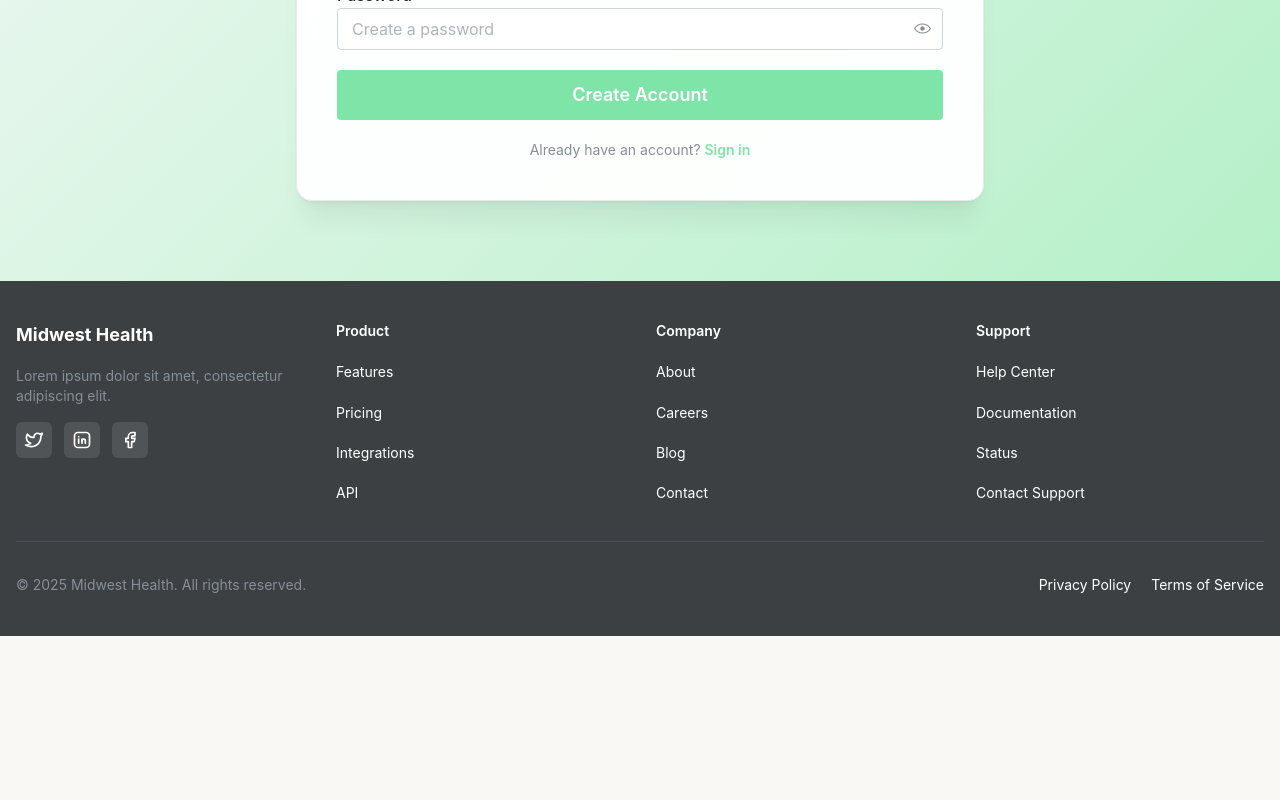
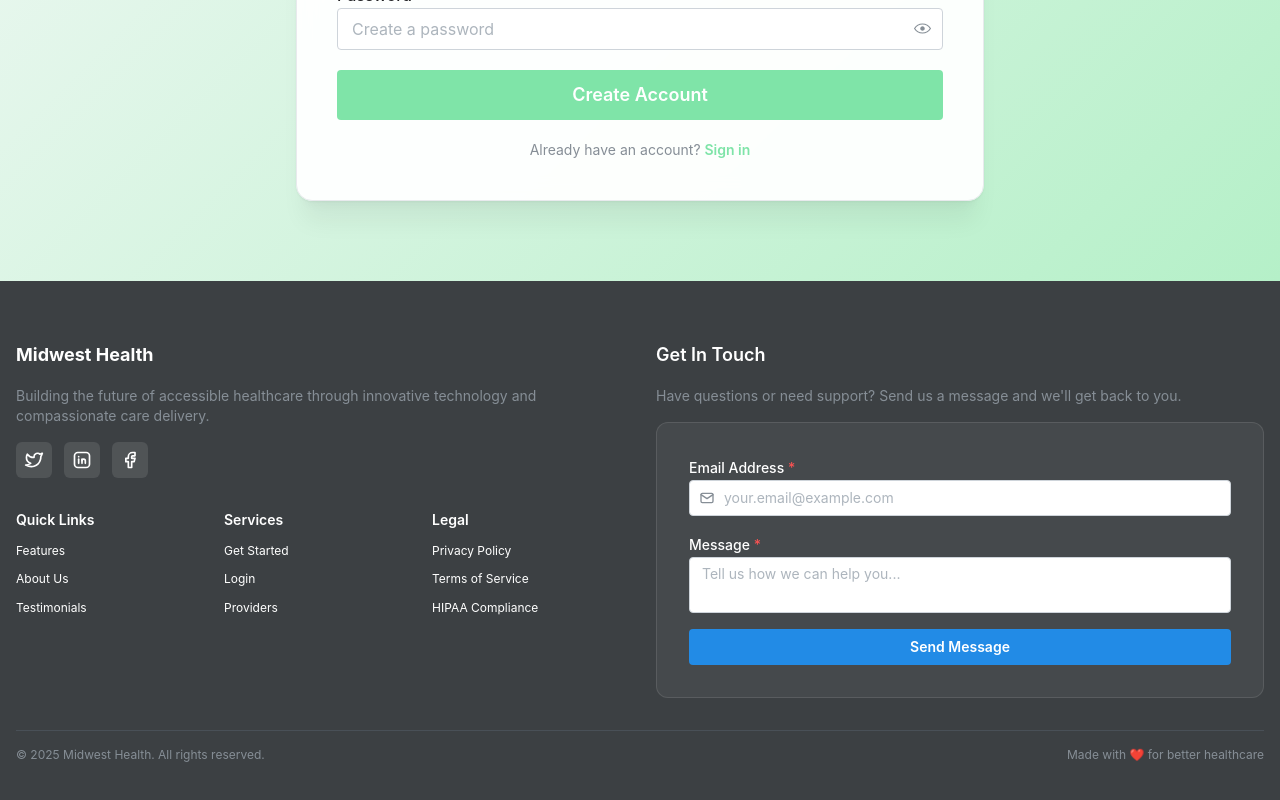
Before and after one commit to BennyXie/Altheros-Capital, a React (Create React App) app in the folder client/: page /signup in a window 1280 px wide. Shown: the part 648-1448 px from the top of the page. Before the commit the page ends 1284 px from the top, so only its background shows below. Built offline with nearby package versions, Linux system fonts and the light colour scheme.

Commit message:
added provider portal link to footer, removed features from nav bar

```diff
--- a/client/src/components/layout/Footer.jsx
+++ b/client/src/components/layout/Footer.jsx
@@ -1,12 +1,13 @@
-import { Container, Group, Text, Stack, SimpleGrid } from '@mantine/core';
-import { IconBrandTwitter, IconBrandLinkedin, IconBrandFacebook } from '@tabler/icons-react';
+import { Container, Group, Text, Stack, SimpleGrid, TextInput, Textarea, Button } from '@mantine/core';
+import { IconBrandTwitter, IconBrandLinkedin, IconBrandFacebook, IconMail } from '@tabler/icons-react';
+import { useState } from 'react';
 import { BRAND_CONFIG } from '../../config/landingConfig';
 import classes from './Footer.module.css';
 
 /**
  * Footer Component
  *
- * Site footer with company information, social links, and legal pages.
+ * Site footer with quick links on the left and contact form on the right.
  * Configured through landingConfig.js for easy content management.
  *
  * @component
@@ -17,18 +18,39 @@ import classes from './Footer.module.css';
  */
 const Footer = () => {
   const currentYear = new Date().getFullYear();
+  const [formData, setFormData] = useState({
+    email: '',
+    message: ''
+  });
+
+  const handleSubmit = (e) => {
+    e.preventDefault();
+    // Handle form submission here
+    console.log('Form submitted:', formData);
+    // Reset form
+    setFormData({ email: '', message: '' });
+  };
+
+  const handleChange = (field, value) => {
+    setFormData(prev => ({
+      ...prev,
+      [field]: value
+    }));
+  };
 
   return (
-    <footer className={classes.footer}>
-      <Container size="xl" py={40}>
-        <SimpleGrid cols={{ base: 1, sm: 2, md: 4 }} spacing="xl">
+    <footer id="contact" className={classes.footer}>
+      <Container size="xl" py={60}>
+        <SimpleGrid cols={{ base: 1, md: 2 }} spacing="xl">
+          {/* Left Side - Quick Links and Company Info */}
+          <Stack gap="xl">
             {/* Company Info */}
             <Stack gap="md">
               <Text size="lg" fw={700} className={classes.logo}>
                 {BRAND_CONFIG.companyName}
               </Text>
               <Text size="sm" c="dimmed" className={classes.description}>
-              Lorem ipsum dolor sit amet, consectetur adipiscing elit.
+                Building the future of accessible healthcare through innovative technology and compassionate care delivery.
               </Text>
               <Group gap="sm">
                 <a href={BRAND_CONFIG.social.twitter} className={classes.socialLink}>
@@ -43,60 +65,99 @@ const Footer = () => {
               </Group>
             </Stack>
 
-          {/* Product Links */}
-          <Stack gap="md">
+            {/* Quick Links */}
+            <SimpleGrid cols={{ base: 2, sm: 3 }} spacing="md">
+              <Stack gap="sm">
                 <Text size="sm" fw={600} className={classes.sectionTitle}>
-              Product
+                  Quick Links
                 </Text>
-            <Stack gap="xs">
-              <a href="#features" className={classes.footerLink}>Features</a>
-              <a href="#pricing" className={classes.footerLink}>Pricing</a>
-              <a href="#integrations" className={classes.footerLink}>Integrations</a>
-              <a href="#api" className={classes.footerLink}>API</a>
-            </Stack>
+                <Text size="xs" component="a" href="#features" className={classes.footerLink}>
+                  Features
+                </Text>
+                <Text size="xs" component="a" href="/about" className={classes.footerLink}>
+                  About Us
+                </Text>
+                <Text size="xs" component="a" href="#testimonials" className={classes.footerLink}>
+                  Testimonials
+                </Text>
               </Stack>
 
-          {/* Company Links */}
-          <Stack gap="md">
+              <Stack gap="sm">
                 <Text size="sm" fw={600} className={classes.sectionTitle}>
-              Company
+                  Services
                 </Text>
-            <Stack gap="xs">
-              <a href="#about" className={classes.footerLink}>About</a>
-              <a href="#careers" className={classes.footerLink}>Careers</a>
-              <a href="#blog" className={classes.footerLink}>Blog</a>
-              <a href="#contact" className={classes.footerLink}>Contact</a>
-            </Stack>
+                <Text size="xs" component="a" href="/signup" className={classes.footerLink}>
+                  Get Started
+                </Text>
+                <Text size="xs" component="a" href="/login" className={classes.footerLink}>
+                  Login
+                </Text>
+                <Text size="xs" component="a" href="/providers" className={classes.footerLink}>
+                  Providers
+                </Text>
               </Stack>
 
-          {/* Support Links */}
+              <Stack gap="sm">
+                <Text size="sm" fw={600} className={classes.sectionTitle}>
+                  Legal
+                </Text>
+                <Text size="xs" component="a" href="#" className={classes.footerLink}>
+                  Privacy Policy
+                </Text>
+                <Text size="xs" component="a" href="#" className={classes.footerLink}>
+                  Terms of Service
+                </Text>
+                <Text size="xs" component="a" href="#" className={classes.footerLink}>
+                  HIPAA Compliance
+                </Text>
+              </Stack>
+            </SimpleGrid>
+          </Stack>
+
+          {/* Right Side - Contact Form */}
           <Stack gap="md">
-            <Text size="sm" fw={600} className={classes.sectionTitle}>
-              Support
+            <Text size="lg" fw={600} className={classes.formTitle}>
+              Get In Touch
             </Text>
-            <Stack gap="xs">
-              <a href="#help" className={classes.footerLink}>Help Center</a>
-              <a href="#documentation" className={classes.footerLink}>Documentation</a>
-              <a href="#status" className={classes.footerLink}>Status</a>
-              <a href={`mailto:${BRAND_CONFIG.supportEmail}`} className={classes.footerLink}>
-                Contact Support
-              </a>
+            <Text size="sm" c="dimmed">
+              Have questions or need support? Send us a message and we'll get back to you.
+            </Text>
+
+            <form onSubmit={handleSubmit} className={classes.contactForm}>
+              <Stack gap="md">
+                <TextInput
+                  label="Email Address"
+                  placeholder="your.email@example.com"
+                  required
+                  value={formData.email}
+                  onChange={(e) => handleChange('email', e.target.value)}
+                  leftSection={<IconMail size={16} />}
+                />
+                <Textarea
+                  label="Message"
+                  placeholder="Tell us how we can help you..."
+                  required
+                  minRows={4}
+                  value={formData.message}
+                  onChange={(e) => handleChange('message', e.target.value)}
+                />
+                <Button type="submit" variant="filled" color="blue" className={classes.submitButton}>
+                  Send Message
+                </Button>
               </Stack>
+            </form>
           </Stack>
         </SimpleGrid>
 
-        {/* Bottom Bar */}
-        <div className={classes.bottomBar}>
-          <Group justify="space-between" align="center">
-            <Text size="sm" c="dimmed">
+        {/* Footer Bottom */}
+        <Group justify="space-between" mt="xl" pt="md" className={classes.bottomBar}>
+          <Text size="xs" c="dimmed">
             © {currentYear} {BRAND_CONFIG.companyName}. All rights reserved.
           </Text>
-            <Group gap="lg">
-              <a href="#privacy" className={classes.legalLink}>Privacy Policy</a>
-              <a href="#terms" className={classes.legalLink}>Terms of Service</a>
+          <Text size="xs" c="dimmed">
+            Made with ❤️ for better healthcare
+          </Text>
         </Group>
-          </Group>
-        </div>
       </Container>
     </footer>
   );
--- a/client/src/config/landingConfig.js
+++ b/client/src/config/landingConfig.js
@@ -150,22 +150,20 @@ export const CTA_CONFIG = {
 export const NAVIGATION_CONFIG = {
   logo: logoImage, // Update with actual logo path
   menuItems: [
-    { label: 'Features', href: '#features' },
-    { label: 'About', href: '#about' },
-    { label: 'Testimonials', href: '#testimonials' },
+    { label: 'About', href: '/about' },
     { label: 'Contact', href: '#contact' }
   ],
   ctaButtons: [
     {
-      label: 'Connect with a Provider',
-      href: '/signup',
-      variant: 'filled',
+      label: 'Login',
+      href: '/login',
+      variant: 'outline',
       color: 'blue'
     },
     {
-      label: 'Connect with a Therapist',
-      href: '/login',
-      variant: 'outline',
+      label: 'Get Started',
+      href: '/signup',
+      variant: 'filled',
       color: 'blue'
     }
   ]
```
Lines whose indentation alone changed are shown as unchanged.
